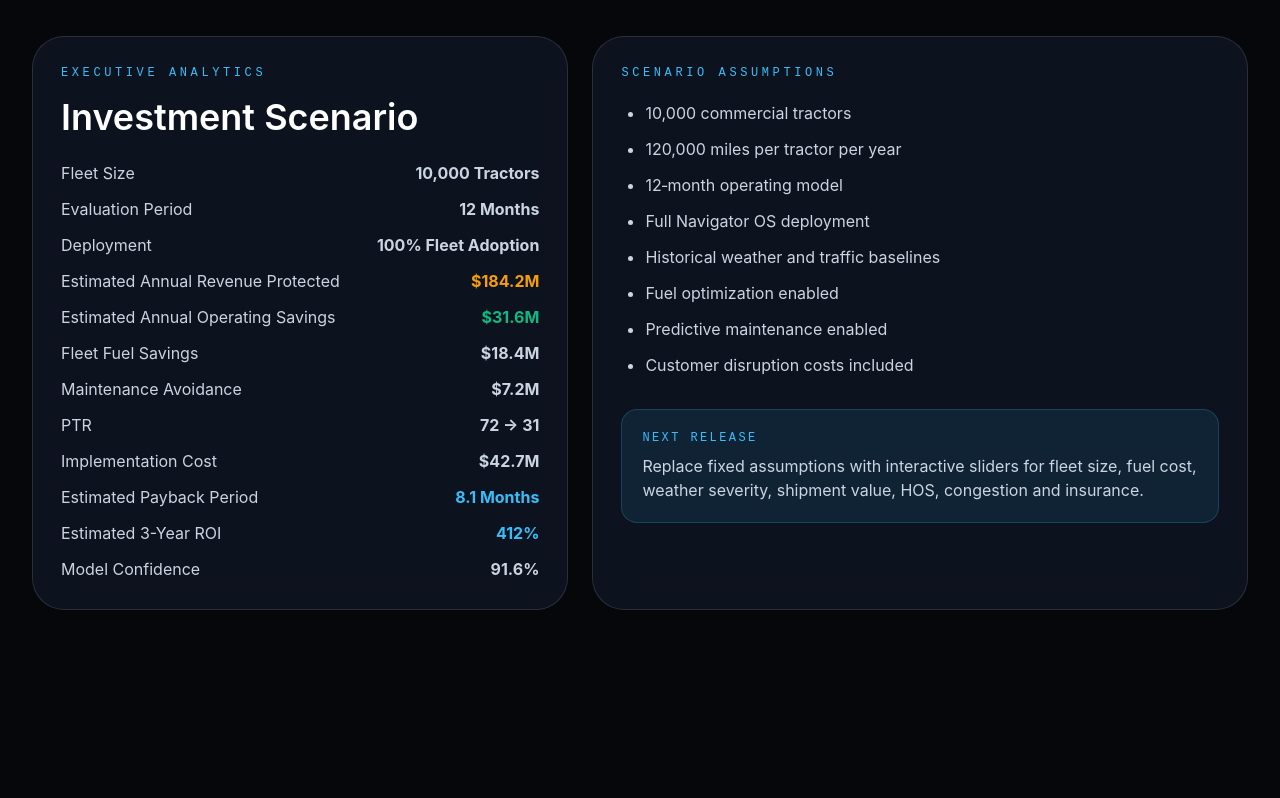
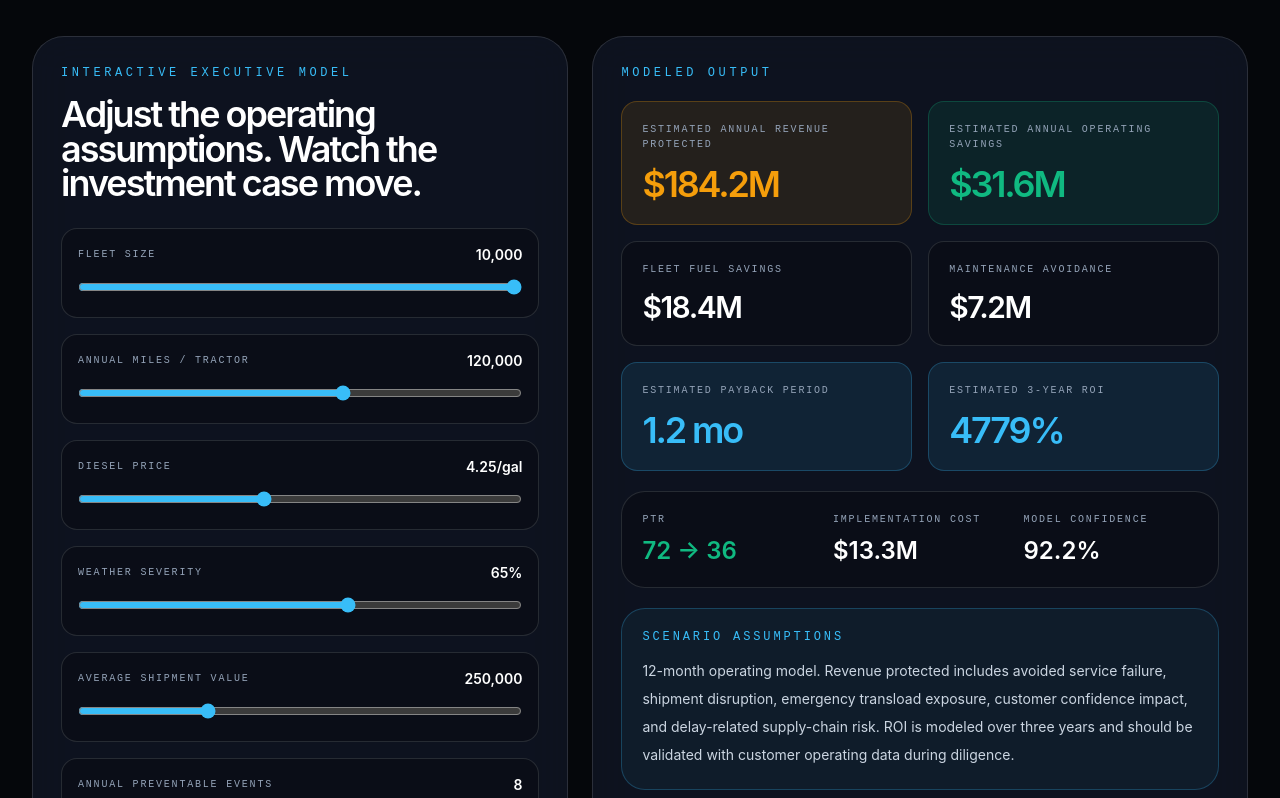
Before and after one commit to polaskimike-lab/The-Navigator-Investor-Experience, a Next.js app: page / in a window 1280 px wide. Shown: the part 6902-7700 px from the top of the page. Built offline with nearby package versions, Linux system fonts and the light colour scheme.

Commit message:
Add files via upload

```diff
--- a/components/engines/ExecutiveSimulator.tsx
+++ b/components/engines/ExecutiveSimulator.tsx
@@ -1,41 +1,172 @@
-export function ExecutiveSimulator(){
+ "use client";
+
+import { useMemo, useState } from "react";
+
+function Slider({
+  label,
+  value,
+  min,
+  max,
+  step,
+  suffix,
+  onChange
+}: {
+  label: string;
+  value: number;
+  min: number;
+  max: number;
+  step: number;
+  suffix?: string;
+  onChange: (value: number) => void;
+}) {
+  return (
+    <div className="rounded-2xl border border-line bg-black/25 p-4">
+      <div className="mb-3 flex items-center justify-between gap-4">
+        <p className="font-mono text-[10px] uppercase tracking-[0.18em] text-muted">{label}</p>
+        <p className="text-sm font-semibold text-white">
+          {value.toLocaleString()}{suffix ?? ""}
+        </p>
+      </div>
+      <input
+        aria-label={label}
+        className="w-full accent-sky-400"
+        type="range"
+        min={min}
+        max={max}
+        step={step}
+        value={value}
+        onChange={(event) => onChange(Number(event.target.value))}
+      />
+    </div>
+  );
+}
+
+export function ExecutiveSimulator() {
+  const [fleetSize, setFleetSize] = useState(10000);
+  const [annualMiles, setAnnualMiles] = useState(120000);
+  const [dieselPrice, setDieselPrice] = useState(4.25);
+  const [weatherSeverity, setWeatherSeverity] = useState(65);
+  const [shipmentValue, setShipmentValue] = useState(250000);
+  const [accidentFrequency, setAccidentFrequency] = useState(8);
+  const [emptyMiles, setEmptyMiles] = useState(15);
+
+  const model = useMemo(() => {
+    const scale = fleetSize / 10000;
+    const weatherFactor = weatherSeverity / 65;
+    const shipmentFactor = shipmentValue / 250000;
+    const accidentFactor = accidentFrequency / 8;
+    const dieselFactor = dieselPrice / 4.25;
+    const mileFactor = annualMiles / 120000;
+    const emptyMileFactor = emptyMiles / 15;
+
+    const annualRevenueProtected =
+      184.2 * scale * weatherFactor * shipmentFactor * accidentFactor;
+
+    const fuelSavings =
+      18.4 * scale * dieselFactor * mileFactor * (0.75 + emptyMileFactor * 0.25);
+
+    const maintenanceAvoidance = 7.2 * scale * mileFactor * accidentFactor;
+    const operatingSavings = fuelSavings + maintenanceAvoidance + 6.0 * scale;
+
+    const implementationCost = 4.27 * scale + 0.0009 * fleetSize;
+    const annualBenefit = annualRevenueProtected + operatingSavings;
+    const paybackMonths = Math.max(1.2, (implementationCost / annualBenefit) * 12);
+    const threeYearRoi = ((annualBenefit * 3 - implementationCost) / implementationCost) * 100;
+    const ptrStart = 72;
+    const ptrReduction = Math.min(48, Math.round(16 + weatherSeverity * 0.2 + accidentFrequency * 0.9));
+    const ptrEnd = Math.max(18, ptrStart - ptrReduction);
+    const confidence = Math.min(97.8, 86 + fleetSize / 2500 + weatherSeverity / 30);
+
+    return {
+      annualRevenueProtected,
+      fuelSavings,
+      maintenanceAvoidance,
+      operatingSavings,
+      implementationCost,
+      paybackMonths,
+      threeYearRoi,
+      ptrStart,
+      ptrEnd,
+      confidence
+    };
+  }, [fleetSize, annualMiles, dieselPrice, weatherSeverity, shipmentValue, accidentFrequency, emptyMiles]);
+
+  const money = (value: number) =>
+    `$${value >= 1000 ? `${(value / 1000).toFixed(1)}B` : `${value.toFixed(1)}M`}`;
+
   return (
     <div className="grid gap-6 lg:grid-cols-[0.9fr_1.1fr]">
       <div className="mission-panel rounded-[2rem] p-7">
-        <p className="font-mono text-xs uppercase tracking-[0.3em] text-blueIntel">Executive Analytics</p>
-        <h3 className="mt-4 text-4xl font-semibold">Investment Scenario</h3>
-        <div className="mt-6 space-y-3 text-slate-300">
-          <div className="flex justify-between"><span>Fleet Size</span><strong>10,000 Tractors</strong></div>
-          <div className="flex justify-between"><span>Evaluation Period</span><strong>12 Months</strong></div>
-          <div className="flex justify-between"><span>Deployment</span><strong>100% Fleet Adoption</strong></div>
-          <div className="flex justify-between"><span>Estimated Annual Revenue Protected</span><strong className="text-amberRisk">$184.2M</strong></div>
-          <div className="flex justify-between"><span>Estimated Annual Operating Savings</span><strong className="text-greenSafe">$31.6M</strong></div>
-          <div className="flex justify-between"><span>Fleet Fuel Savings</span><strong>$18.4M</strong></div>
-          <div className="flex justify-between"><span>Maintenance Avoidance</span><strong>$7.2M</strong></div>
-          <div className="flex justify-between"><span>PTR</span><strong>72 → 31</strong></div>
-          <div className="flex justify-between"><span>Implementation Cost</span><strong>$42.7M</strong></div>
-          <div className="flex justify-between"><span>Estimated Payback Period</span><strong className="text-blueIntel">8.1 Months</strong></div>
-          <div className="flex justify-between"><span>Estimated 3-Year ROI</span><strong className="text-blueIntel">412%</strong></div>
-          <div className="flex justify-between"><span>Model Confidence</span><strong>91.6%</strong></div>
+        <p className="font-mono text-xs uppercase tracking-[0.3em] text-blueIntel">Interactive Executive Model</p>
+        <h3 className="mt-4 text-4xl font-semibold leading-[.95] tracking-[-0.055em] text-white">
+          Adjust the operating assumptions. Watch the investment case move.
+        </h3>
+
+        <div className="mt-7 grid gap-4">
+          <Slider label="Fleet Size" value={fleetSize} min={100} max={10000} step={100} onChange={setFleetSize} />
+          <Slider label="Annual Miles / Tractor" value={annualMiles} min={60000} max={160000} step={5000} onChange={setAnnualMiles} />
+          <Slider label="Diesel Price" value={dieselPrice} min={3} max={6} step={0.05} suffix="/gal" onChange={setDieselPrice} />
+          <Slider label="Weather Severity" value={weatherSeverity} min={10} max={100} step={5} suffix="%" onChange={setWeatherSeverity} />
+          <Slider label="Average Shipment Value" value={shipmentValue} min={50000} max={750000} step={25000} onChange={setShipmentValue} />
+          <Slider label="Annual Preventable Events" value={accidentFrequency} min={1} max={25} step={1} onChange={setAccidentFrequency} />
+          <Slider label="Empty Miles" value={emptyMiles} min={5} max={35} step={1} suffix="%" onChange={setEmptyMiles} />
         </div>
       </div>
+
       <div className="mission-panel rounded-[2rem] p-7">
-        <p className="font-mono text-xs uppercase tracking-[0.3em] text-blueIntel">Scenario Assumptions</p>
-        <ul className="mt-5 list-disc pl-6 space-y-3 text-slate-300">
-          <li>10,000 commercial tractors</li>
-          <li>120,000 miles per tractor per year</li>
-          <li>12‑month operating model</li>
-          <li>Full Navigator OS deployment</li>
-          <li>Historical weather and traffic baselines</li>
-          <li>Fuel optimization enabled</li>
-          <li>Predictive maintenance enabled</li>
-          <li>Customer disruption costs included</li>
-        </ul>
-        <div className="mt-8 rounded-2xl border border-blueIntel/20 bg-blueIntel/10 p-5">
-          <p className="font-mono text-xs uppercase tracking-[0.2em] text-blueIntel">Next Release</p>
-          <p className="mt-2 text-slate-300">Replace fixed assumptions with interactive sliders for fleet size, fuel cost, weather severity, shipment value, HOS, congestion and insurance.</p>
+        <p className="font-mono text-xs uppercase tracking-[0.3em] text-blueIntel">Modeled Output</p>
+
+        <div className="mt-5 grid gap-4 md:grid-cols-2">
+          <div className="rounded-2xl border border-amberRisk/25 bg-amberRisk/10 p-5">
+            <p className="font-mono text-[10px] uppercase tracking-[0.18em] text-muted">Estimated Annual Revenue Protected</p>
+            <p className="mt-3 text-4xl font-semibold tracking-[-0.06em] text-amberRisk">{money(model.annualRevenueProtected)}</p>
+          </div>
+          <div className="rounded-2xl border border-greenSafe/25 bg-greenSafe/10 p-5">
+            <p className="font-mono text-[10px] uppercase tracking-[0.18em] text-muted">Estimated Annual Operating Savings</p>
+            <p className="mt-3 text-4xl font-semibold tracking-[-0.06em] text-greenSafe">{money(model.operatingSavings)}</p>
+          </div>
+          <div className="rounded-2xl border border-line bg-black/25 p-5">
+            <p className="font-mono text-[10px] uppercase tracking-[0.18em] text-muted">Fleet Fuel Savings</p>
+            <p className="mt-3 text-3xl font-semibold tracking-[-0.05em] text-white">{money(model.fuelSavings)}</p>
+          </div>
+          <div className="rounded-2xl border border-line bg-black/25 p-5">
+            <p className="font-mono text-[10px] uppercase tracking-[0.18em] text-muted">Maintenance Avoidance</p>
+            <p className="mt-3 text-3xl font-semibold tracking-[-0.05em] text-white">{money(model.maintenanceAvoidance)}</p>
+          </div>
+          <div className="rounded-2xl border border-blueIntel/25 bg-blueIntel/10 p-5">
+            <p className="font-mono text-[10px] uppercase tracking-[0.18em] text-muted">Estimated Payback Period</p>
+            <p className="mt-3 text-4xl font-semibold tracking-[-0.06em] text-blueIntel">{model.paybackMonths.toFixed(1)} mo</p>
+          </div>
+          <div className="rounded-2xl border border-blueIntel/25 bg-blueIntel/10 p-5">
+            <p className="font-mono text-[10px] uppercase tracking-[0.18em] text-muted">Estimated 3-Year ROI</p>
+            <p className="mt-3 text-4xl font-semibold tracking-[-0.06em] text-blueIntel">{Math.round(model.threeYearRoi)}%</p>
+          </div>
+        </div>
+
+        <div className="mt-5 rounded-3xl border border-line bg-black/25 p-5">
+          <div className="grid gap-4 md:grid-cols-3">
+            <div>
+              <p className="font-mono text-[10px] uppercase tracking-[0.18em] text-muted">PTR</p>
+              <p className="mt-2 text-2xl font-semibold text-greenSafe">{model.ptrStart} → {model.ptrEnd}</p>
+            </div>
+            <div>
+              <p className="font-mono text-[10px] uppercase tracking-[0.18em] text-muted">Implementation Cost</p>
+              <p className="mt-2 text-2xl font-semibold text-white">{money(model.implementationCost)}</p>
+            </div>
+            <div>
+              <p className="font-mono text-[10px] uppercase tracking-[0.18em] text-muted">Model Confidence</p>
+              <p className="mt-2 text-2xl font-semibold text-white">{model.confidence.toFixed(1)}%</p>
+            </div>
+          </div>
+        </div>
+
+        <div className="mt-5 rounded-3xl border border-blueIntel/25 bg-blueIntel/[0.055] p-5">
+          <p className="font-mono text-xs uppercase tracking-[0.24em] text-blueIntel">Scenario Assumptions</p>
+          <p className="mt-3 text-sm leading-7 text-slate-300">
+            12-month operating model. Revenue protected includes avoided service failure, shipment disruption, emergency transload exposure, customer confidence impact, and delay-related supply-chain risk. ROI is modeled over three years and should be validated with customer operating data during diligence.
+          </p>
         </div>
       </div>
     </div>
-  )
+  );
 }
```
